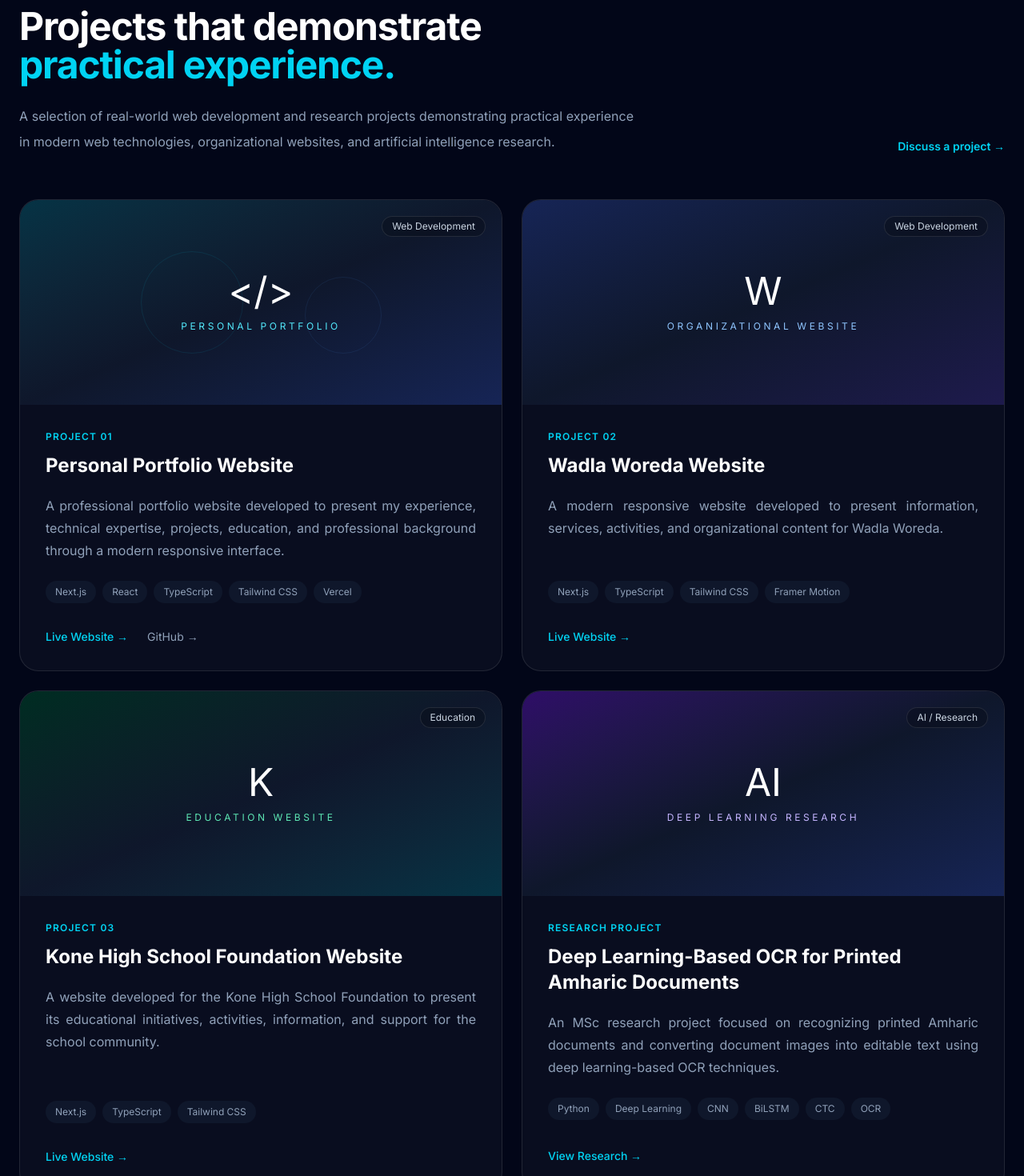
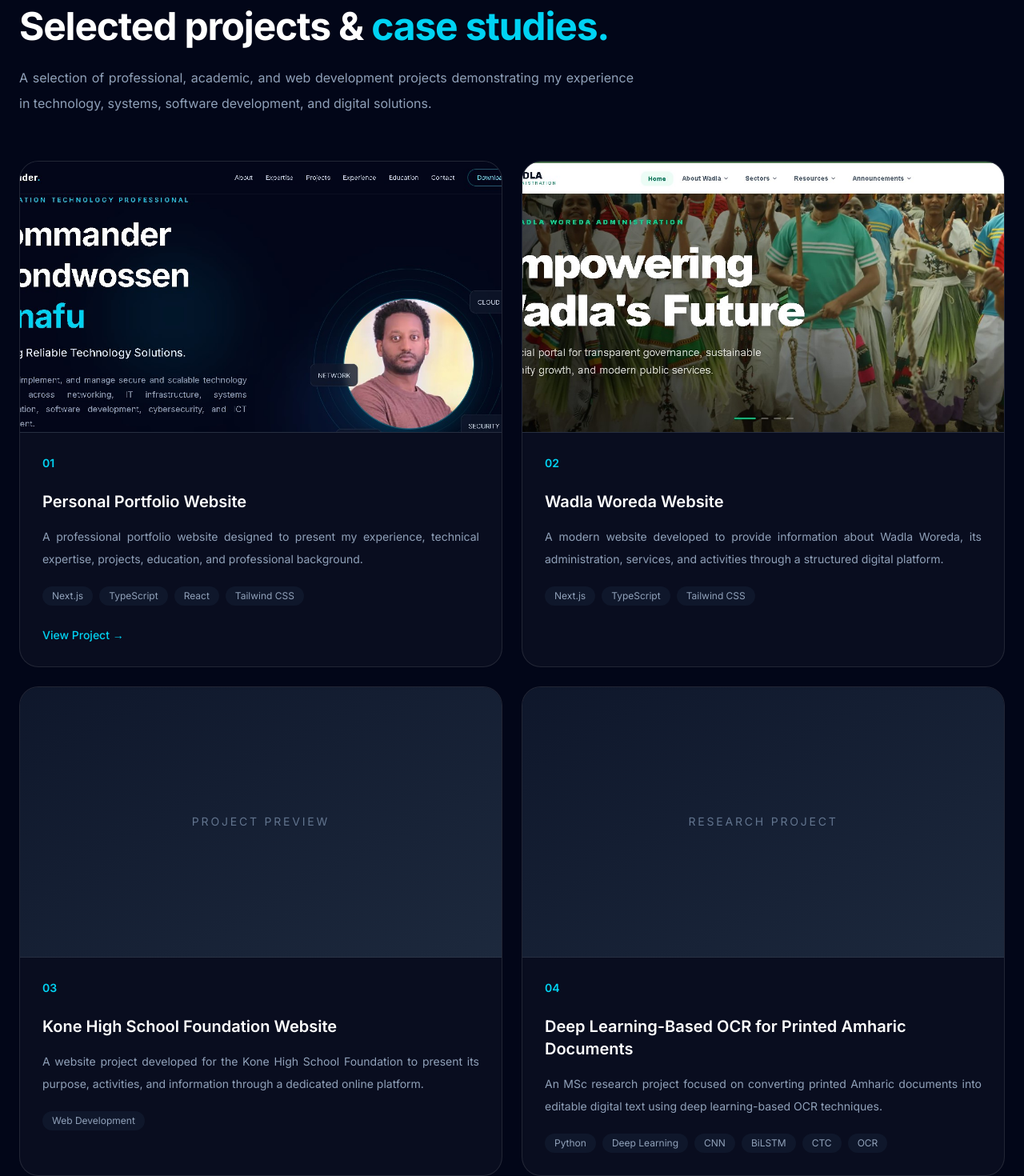
Before and after one commit to commanderwondwossen/commander-portfolio, a Next.js app: page / in a window 1280 px wide. Shown: the part 3040-4510 px from the top of the page at 80% size. Built offline with nearby package versions, Linux system fonts and the light colour scheme.

Commit message:
Inserting images to projects section

```diff
--- a/app/page.tsx
+++ b/app/page.tsx
@@ -319,339 +319,196 @@ export default function Home() {
           </div>
         </div>
       </section>
-
    {/* Projects */}
 <section
   id="projects"
-  className="border-t border-white/10 px-6 py-28"
+  className="border-t border-white/10 px-4 py-20 sm:px-6 sm:py-28"
 >
   <div className="mx-auto max-w-7xl">
-
     {/* Section Header */}
-    <div className="flex flex-col justify-between gap-6 md:flex-row md:items-end">
     <div className="max-w-3xl">
       <p className="mb-3 text-sm font-semibold uppercase tracking-[0.3em] text-cyan-400">
         Featured Work
       </p>
 
       <h2 className="text-4xl font-bold tracking-tight sm:text-5xl">
-          Projects that demonstrate
-          <span className="text-cyan-400">
-            {" "}practical experience.
-          </span>
+        Selected projects &{" "}
+        <span className="text-cyan-400">case studies.</span>
       </h2>
 
       <p className="mt-6 text-justify leading-8 text-slate-400">
-          A selection of real-world web development and research projects
-          demonstrating practical experience in modern web technologies,
-          organizational websites, and artificial intelligence research.
+        A selection of professional, academic, and web development projects
+        demonstrating my experience in technology, systems, software
+        development, and digital solutions.
       </p>
     </div>
 
-      <a
-        href="#contact"
-        className="whitespace-nowrap text-sm font-semibold text-cyan-400 transition hover:text-cyan-300"
-      >
-        Discuss a project →
-      </a>
+    {/* Projects */}
+    <div className="mt-14 grid gap-6 md:grid-cols-2">
+      {/* Project 1 */}
+      <Reveal delay={0}>
+        <article className="group flex h-full flex-col overflow-hidden rounded-3xl border border-white/10 bg-white/[0.03] transition duration-300 hover:-translate-y-1 hover:border-cyan-400/30 hover:bg-white/[0.05]">
+          <div className="relative aspect-video w-full overflow-hidden border-b border-white/10 bg-slate-900">
+            <Image
+              src="/portfolio.jpg"
+              alt="Personal Portfolio Website"
+              fill
+              className="object-cover transition duration-500 group-hover:scale-105"
+            />
           </div>
 
-    {/* Projects Grid */}
-    <div className="mt-14 grid gap-6 lg:grid-cols-2">
+          <div className="flex flex-1 flex-col p-6 sm:p-7">
+            <span className="text-sm font-semibold text-cyan-400">01</span>
 
-      {/* Project 1 — Portfolio */}
-      <Reveal delay={0.1}>
-        <article className="group flex h-full flex-col overflow-hidden rounded-3xl border border-white/10 bg-white/[0.03] transition duration-300 hover:-translate-y-1 hover:border-cyan-400/30">
-
-          {/* Project Visual */}
-          <div className="relative flex h-64 shrink-0 items-center justify-center overflow-hidden bg-gradient-to-br from-cyan-950 via-slate-900 to-blue-950">
-
-            <div className="absolute inset-0 opacity-30">
-              <div className="absolute left-1/4 top-1/4 h-32 w-32 rounded-full border border-cyan-400/30" />
-              <div className="absolute bottom-1/4 right-1/4 h-24 w-24 rounded-full border border-blue-400/30" />
-            </div>
-
-            <div className="relative text-center">
-              <div className="text-5xl">&lt;/&gt;</div>
-
-              <p className="mt-3 text-xs uppercase tracking-[0.3em] text-cyan-300">
-                Personal Portfolio
-              </p>
-            </div>
-
-            <span className="absolute right-5 top-5 rounded-full border border-white/10 bg-black/20 px-3 py-1 text-xs text-slate-300 backdrop-blur">
-              Web Development
-            </span>
-          </div>
-
-          {/* Project Content */}
-          <div className="flex flex-1 flex-col p-8">
-
-            <p className="text-xs font-semibold uppercase tracking-widest text-cyan-400">
-              Project 01
-            </p>
-
-            <h3 className="mt-3 text-2xl font-bold">
+            <h3 className="mt-6 text-xl font-semibold">
               Personal Portfolio Website
             </h3>
 
-            <p className="mt-5 text-justify leading-7 text-slate-400">
-              A professional portfolio website developed to present my
+            <p className="mt-4 text-sm leading-7 text-justify text-slate-400">
+              A professional portfolio website designed to present my
               experience, technical expertise, projects, education, and
-              professional background through a modern responsive interface.
+              professional background.
             </p>
 
-            {/* Technologies */}
-            <div className="mt-auto flex flex-wrap gap-2 pt-6">
-              {[
-                "Next.js",
-                "React",
-                "TypeScript",
-                "Tailwind CSS",
-                "Vercel",
-              ].map((tech) => (
+            <div className="mt-5 flex flex-wrap gap-2">
+              {["Next.js", "TypeScript", "React", "Tailwind CSS"].map(
+                (technology) => (
                   <span
-                  key={tech}
-                  className="rounded-full bg-slate-900 px-3 py-1.5 text-xs text-slate-400"
+                    key={technology}
+                    className="rounded-full bg-slate-900 px-3 py-1 text-xs text-slate-400"
                   >
-                  {tech}
+                    {technology}
                   </span>
-              ))}
+                )
+              )}
             </div>
 
-            {/* Links */}
-            <div className="mt-8 flex flex-wrap gap-6 text-sm">
+            <div className="mt-6">
               <a
                 href="https://commander-portfolio.vercel.app"
                 target="_blank"
                 rel="noopener noreferrer"
-                className="font-medium text-cyan-400 hover:text-cyan-300"
+                className="text-sm font-medium text-cyan-400 transition hover:text-cyan-300"
               >
-                Live Website →
-              </a>
-
-              <a
-                href="https://github.com/commanderwondwossen/commander-portfolio"
-                target="_blank"
-                rel="noopener noreferrer"
-                className="text-slate-400 hover:text-white"
-              >
-                GitHub →
+                View Project →
               </a>
             </div>
           </div>
         </article>
       </Reveal>
 
-      {/* Project 2 — Wadla Website */}
-      <Reveal delay={0.2}>
-        <article className="group flex h-full flex-col overflow-hidden rounded-3xl border border-white/10 bg-white/[0.03] transition duration-300 hover:-translate-y-1 hover:border-cyan-400/30">
-
-          {/* Project Visual */}
-          <div className="relative flex h-64 shrink-0 items-center justify-center overflow-hidden bg-gradient-to-br from-blue-950 via-slate-900 to-indigo-950">
-
-            <div className="text-center">
-              <div className="text-5xl">W</div>
-
-              <p className="mt-3 text-xs uppercase tracking-[0.3em] text-blue-300">
-                Organizational Website
-              </p>
+      {/* Project 2 */}
+      <Reveal delay={0.08}>
+        <article className="group flex h-full flex-col overflow-hidden rounded-3xl border border-white/10 bg-white/[0.03] transition duration-300 hover:-translate-y-1 hover:border-cyan-400/30 hover:bg-white/[0.05]">
+          <div className="relative aspect-video w-full overflow-hidden border-b border-white/10 bg-slate-900">
+            <Image
+              src="/wadla.jpg"
+              alt="Wadla Woreda Website"
+              fill
+              className="object-cover transition duration-500 group-hover:scale-105"
+            />
           </div>
 
-            <span className="absolute right-5 top-5 rounded-full border border-white/10 bg-black/20 px-3 py-1 text-xs text-slate-300 backdrop-blur">
-              Web Development
-            </span>
-          </div>
+          <div className="flex flex-1 flex-col p-6 sm:p-7">
+            <span className="text-sm font-semibold text-cyan-400">02</span>
 
-          {/* Project Content */}
-          <div className="flex flex-1 flex-col p-8">
-
-            <p className="text-xs font-semibold uppercase tracking-widest text-cyan-400">
-              Project 02
-            </p>
-
-            <h3 className="mt-3 text-2xl font-bold">
+            <h3 className="mt-6 text-xl font-semibold">
               Wadla Woreda Website
             </h3>
 
-            <p className="mt-5 text-justify leading-7 text-slate-400">
-              A modern responsive website developed to present information,
-              services, activities, and organizational content for Wadla
-              Woreda.
+            <p className="mt-4 text-sm leading-7 text-justify text-slate-400">
+              A modern website developed to provide information about Wadla
+              Woreda, its administration, services, and activities through a
+              structured digital platform.
             </p>
 
-            {/* Technologies */}
-            <div className="mt-auto flex flex-wrap gap-2 pt-6">
-              {[
-                "Next.js",
-                "TypeScript",
-                "Tailwind CSS",
-                "Framer Motion",
-              ].map((tech) => (
+            <div className="mt-5 flex flex-wrap gap-2">
+              {["Next.js", "TypeScript", "Tailwind CSS"].map((technology) => (
                 <span
-                  key={tech}
-                  className="rounded-full bg-slate-900 px-3 py-1.5 text-xs text-slate-400"
+                  key={technology}
+                  className="rounded-full bg-slate-900 px-3 py-1 text-xs text-slate-400"
                 >
-                  {tech}
+                  {technology}
                 </span>
               ))}
-            </div>
-
-            {/* Links */}
-            <div className="mt-8 flex flex-wrap gap-6 text-sm">
-              <a
-                href="https://wadla-website.vercel.app"
-                target="_blank"
-                rel="noopener noreferrer"
-                className="font-medium text-cyan-400 hover:text-cyan-300"
-              >
-                Live Website →
-              </a>
             </div>
           </div>
         </article>
       </Reveal>
 
-      {/* Project 3 — Kone High School Foundation */}
-      <Reveal delay={0.3}>
-        <article className="group flex h-full flex-col overflow-hidden rounded-3xl border border-white/10 bg-white/[0.03] transition duration-300 hover:-translate-y-1 hover:border-cyan-400/30">
-
-          {/* Project Visual */}
-          <div className="relative flex h-64 shrink-0 items-center justify-center overflow-hidden bg-gradient-to-br from-emerald-950 via-slate-900 to-cyan-950">
-
-            <div className="text-center">
-              <div className="text-5xl">K</div>
-
-              <p className="mt-3 text-xs uppercase tracking-[0.3em] text-emerald-300">
-                Education Website
-              </p>
-            </div>
-
-            <span className="absolute right-5 top-5 rounded-full border border-white/10 bg-black/20 px-3 py-1 text-xs text-slate-300 backdrop-blur">
-              Education
+      {/* Project 3 */}
+      <Reveal delay={0.16}>
+        <article className="group flex h-full flex-col overflow-hidden rounded-3xl border border-white/10 bg-white/[0.03] transition duration-300 hover:-translate-y-1 hover:border-cyan-400/30 hover:bg-white/[0.05]">
+          <div className="flex aspect-video w-full items-center justify-center border-b border-white/10 bg-gradient-to-br from-slate-900 to-slate-800">
+            <span className="text-sm uppercase tracking-[0.2em] text-slate-500">
+              Project Preview
             </span>
           </div>
 
-          {/* Project Content */}
-          <div className="flex flex-1 flex-col p-8">
+          <div className="flex flex-1 flex-col p-6 sm:p-7">
+            <span className="text-sm font-semibold text-cyan-400">03</span>
 
-            <p className="text-xs font-semibold uppercase tracking-widest text-cyan-400">
-              Project 03
-            </p>
-
-            <h3 className="mt-3 text-2xl font-bold">
+            <h3 className="mt-6 text-xl font-semibold">
               Kone High School Foundation Website
             </h3>
 
-            <p className="mt-5 text-justify leading-7 text-slate-400">
-              A website developed for the Kone High School Foundation to
-              present its educational initiatives, activities, information,
-              and support for the school community.
+            <p className="mt-4 text-sm leading-7 text-justify text-slate-400">
+              A website project developed for the Kone High School Foundation
+              to present its purpose, activities, and information through a
+              dedicated online platform.
             </p>
 
-            {/* Technologies */}
-            <div className="mt-auto flex flex-wrap gap-2 pt-6">
-              {[
-                "Next.js",
-                "TypeScript",
-                "Tailwind CSS",
-              ].map((tech) => (
-                <span
-                  key={tech}
-                  className="rounded-full bg-slate-900 px-3 py-1.5 text-xs text-slate-400"
-                >
-                  {tech}
+            <div className="mt-5 flex flex-wrap gap-2">
+              <span className="rounded-full bg-slate-900 px-3 py-1 text-xs text-slate-400">
+                Web Development
               </span>
-              ))}
-            </div>
-
-            {/* Links */}
-            <div className="mt-8 flex flex-wrap gap-6 text-sm">
-              <a
-                href="https://www.konehs-foundation.org/"
-                target="_blank"
-                rel="noopener noreferrer"
-                className="font-medium text-cyan-400 hover:text-cyan-300"
-              >
-                Live Website →
-              </a>
             </div>
           </div>
         </article>
       </Reveal>
 
-      {/* Project 4 — OCR */}
-      <Reveal delay={0.4}>
-        <article className="group flex h-full flex-col overflow-hidden rounded-3xl border border-white/10 bg-white/[0.03] transition duration-300 hover:-translate-y-1 hover:border-cyan-400/30">
-
-          {/* Project Visual */}
-          <div className="relative flex h-64 shrink-0 items-center justify-center overflow-hidden bg-gradient-to-br from-violet-950 via-slate-900 to-blue-950">
-
-            <div className="text-center">
-              <div className="text-5xl">AI</div>
-
-              <p className="mt-3 text-xs uppercase tracking-[0.3em] text-violet-300">
-                Deep Learning Research
-              </p>
-            </div>
-
-            <span className="absolute right-5 top-5 rounded-full border border-white/10 bg-black/20 px-3 py-1 text-xs text-slate-300 backdrop-blur">
-              AI / Research
+      {/* Project 4 */}
+      <Reveal delay={0.24}>
+        <article className="group flex h-full flex-col overflow-hidden rounded-3xl border border-white/10 bg-white/[0.03] transition duration-300 hover:-translate-y-1 hover:border-cyan-400/30 hover:bg-white/[0.05]">
+          <div className="flex aspect-video w-full items-center justify-center border-b border-white/10 bg-gradient-to-br from-slate-900 to-slate-800">
+            <span className="text-sm uppercase tracking-[0.2em] text-slate-500">
+              Research Project
             </span>
           </div>
 
-          {/* Project Content */}
-          <div className="flex flex-1 flex-col p-8">
+          <div className="flex flex-1 flex-col p-6 sm:p-7">
+            <span className="text-sm font-semibold text-cyan-400">04</span>
 
-            <p className="text-xs font-semibold uppercase tracking-widest text-cyan-400">
-              Research Project
-            </p>
-
-            <h3 className="mt-3 text-2xl font-bold">
+            <h3 className="mt-6 text-xl font-semibold">
               Deep Learning-Based OCR for Printed Amharic Documents
             </h3>
 
-            <p className="mt-5 text-justify leading-7 text-slate-400">
-              An MSc research project focused on recognizing printed Amharic
-              documents and converting document images into editable text
-              using deep learning-based OCR techniques.
+            <p className="mt-4 text-sm leading-7 text-justify text-slate-400">
+              An MSc research project focused on converting printed Amharic
+              documents into editable digital text using deep learning-based
+              OCR techniques.
             </p>
 
-            {/* Technologies */}
-            <div className="mt-auto flex flex-wrap gap-2 pt-6">
-              {[
-                "Python",
-                "Deep Learning",
-                "CNN",
-                "BiLSTM",
-                "CTC",
-                "OCR",
-              ].map((tech) => (
+            <div className="mt-5 flex flex-wrap gap-2">
+              {["Python", "Deep Learning", "CNN", "BiLSTM", "CTC", "OCR"].map(
+                (technology) => (
                   <span
-                  key={tech}
-                  className="rounded-full bg-slate-900 px-3 py-1.5 text-xs text-slate-400"
+                    key={technology}
+                    className="rounded-full bg-slate-900 px-3 py-1 text-xs text-slate-400"
                   >
-                  {tech}
+                    {technology}
                   </span>
-              ))}
-            </div>
-
-            {/* Research Link */}
-            <div className="mt-8">
-              <a
-                href="#"
-                className="text-sm font-medium text-cyan-400 hover:text-cyan-300"
-              >
-                View Research →
-              </a>
+                )
+              )}
             </div>
           </div>
         </article>
       </Reveal>
-
     </div>
   </div>
 </section>
+
+
       {/* Experience */}
       <section
         id="experience"
```
Also changed, not shown: public/portfolio.jpg (added), public/wadla.jpg (added). Lines whose indentation alone changed are shown as unchanged.
